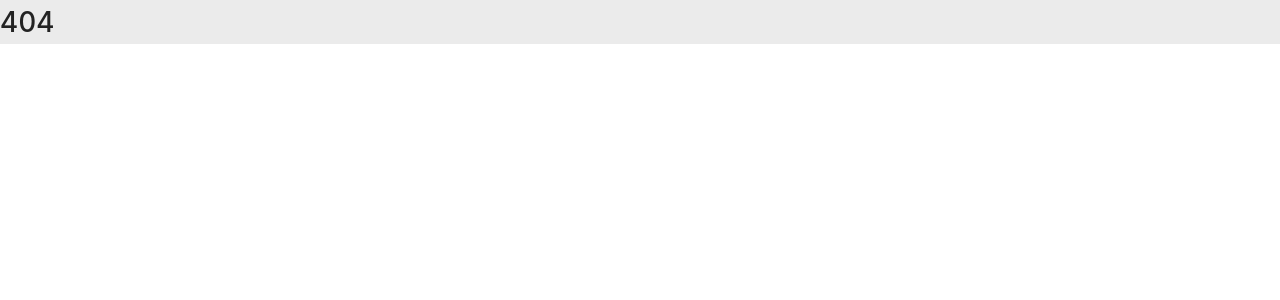
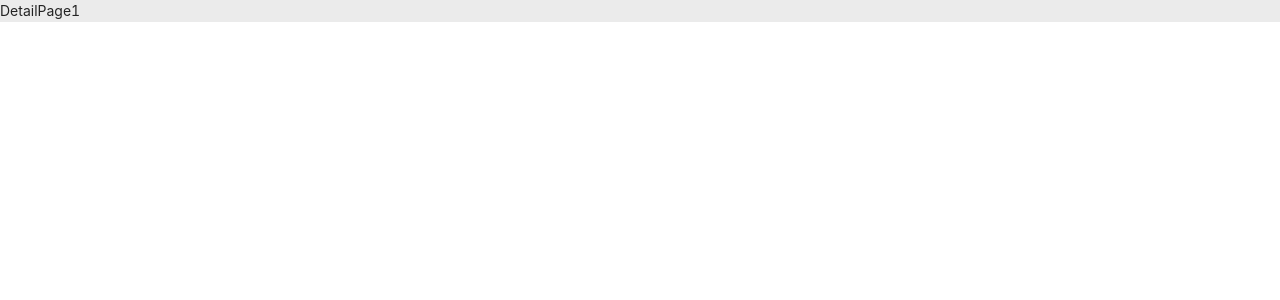
Before and after one commit to zhoumowubuzuoye/travel, a React (Create React App) app in the folder react-travel/: page /detail/1 in a window 1280 px wide. Shown: the top 300 px of the page. Built offline with nearby package versions, Linux system fonts and the light colour scheme.

Commit message:
路由切换完成

```diff
--- a/react-travel/package.json
+++ b/react-travel/package.json
@@ -15,7 +15,7 @@
     "antd": "4.20.4",
     "react": "^18.1.0",
     "react-dom": "^18.1.0",
-    "react-router-dom": "5.2.0",
+    "react-router-dom": "5.3.4",
     "react-scripts": "5.0.1",
     "typescript": "^4.6.4",
     "web-vitals": "^2.1.4"
--- a/react-travel/src/App.tsx
+++ b/react-travel/src/App.tsx
@@ -7,7 +7,7 @@
 import React from "react";
 import styles from "./App.module.css";
 import { BrowserRouter, Route, Switch } from "react-router-dom";
-import { Home,SignIn,RegisterPage } from "./pages";
+import { Home, SignIn, RegisterPage, DetailPage } from "./pages";
 function App() {
   return (
     <div className={styles.App}>
@@ -15,7 +15,8 @@ function App() {
         <Switch>
           <Route exact path="/" component={Home}></Route>
           <Route path="/signIn" component={SignIn}></Route>
-          <Route path='/register' component={RegisterPage}></Route>
+          <Route path="/register" component={RegisterPage}></Route>
+          <Route path="/detail/:id" component={DetailPage}></Route>
           <Route render={() => <h1>404</h1>}></Route>
         </Switch>
       </BrowserRouter>
--- a/react-travel/src/components/header/Header.tsx
+++ b/react-travel/src/components/header/Header.tsx
@@ -1,9 +1,19 @@
 import React from "react";
+import {
+  useHistory,
+  useLocation,
+  useParams,
+  useRouteMatch,
+} from "react-router-dom";
 import styles from "./Header.module.css";
 import logo from "../../logo.svg";
 import { Layout, Typography, Input, Menu, Button, Dropdown } from "antd";
 import { GlobalOutlined } from "@ant-design/icons";
 export const Header: React.FC = () => {
+  const history = useHistory();
+  const location = useLocation();
+  const params = useParams();
+  const match = useRouteMatch();
   return (
     <>
       <div className={styles["top-header"]}>
@@ -23,17 +33,19 @@ export const Header: React.FC = () => {
             语言
           </Dropdown.Button>
           <Button.Group className={styles["button-group"]}>
-            <Button>注册</Button>
-            <Button>登录</Button>
+            <Button onClick={() => history.push("register")}>注册</Button>
+            <Button onClick={() => history.push("signIn")}>登录</Button>
           </Button.Group>
         </div>
       </div>
       <div className={styles["app-header"]}>
         <Layout.Header className={styles["main-header"]}>
-          <img src={logo} alt="" className={styles["App-logo"]} />
-          <Typography.Title level={3} className={styles.title}>
-            React haha
-          </Typography.Title>
+          <span onClick={() => history.push("/")}>
+            <img src={logo} alt="" className={styles["App-logo"]} />
+            <Typography.Title level={3} className={styles.title}>
+              React haha
+            </Typography.Title>
+          </span>
           <Input.Search
             placeholder="haha"
             className={styles["search-input"]}
--- /dev/null
+++ b/react-travel/src/pages/detail/DetailPage.tsx
@@ -0,0 +1,13 @@
+import React from "react";
+import { RouteComponentProps } from "react-router-dom";
+
+interface MatchParams {
+  id: string;
+}
+
+export const DetailPage: React.FC<RouteComponentProps<MatchParams>> = (
+  props
+) => {
+  console.log(props);
+  return <div>DetailPage{props.match.params.id}</div>;
+};
--- /dev/null
+++ b/react-travel/src/pages/detail/index.ts
@@ -0,0 +1 @@
+export * from './DetailPage'
--- a/react-travel/src/pages/index.ts
+++ b/react-travel/src/pages/index.ts
@@ -7,3 +7,4 @@
 export * from "./home";
 export * from "./signin";
 export * from "./register";
+export * from './detail'
```
Also changed, not shown: react-travel/src/components/ProductCollection/ProductImage.tsx (+17 -6 lines), react-travel/src/pages/detail/DetailPage.module.css (added), 1 other file (tests, documents, lock files or other folders).
